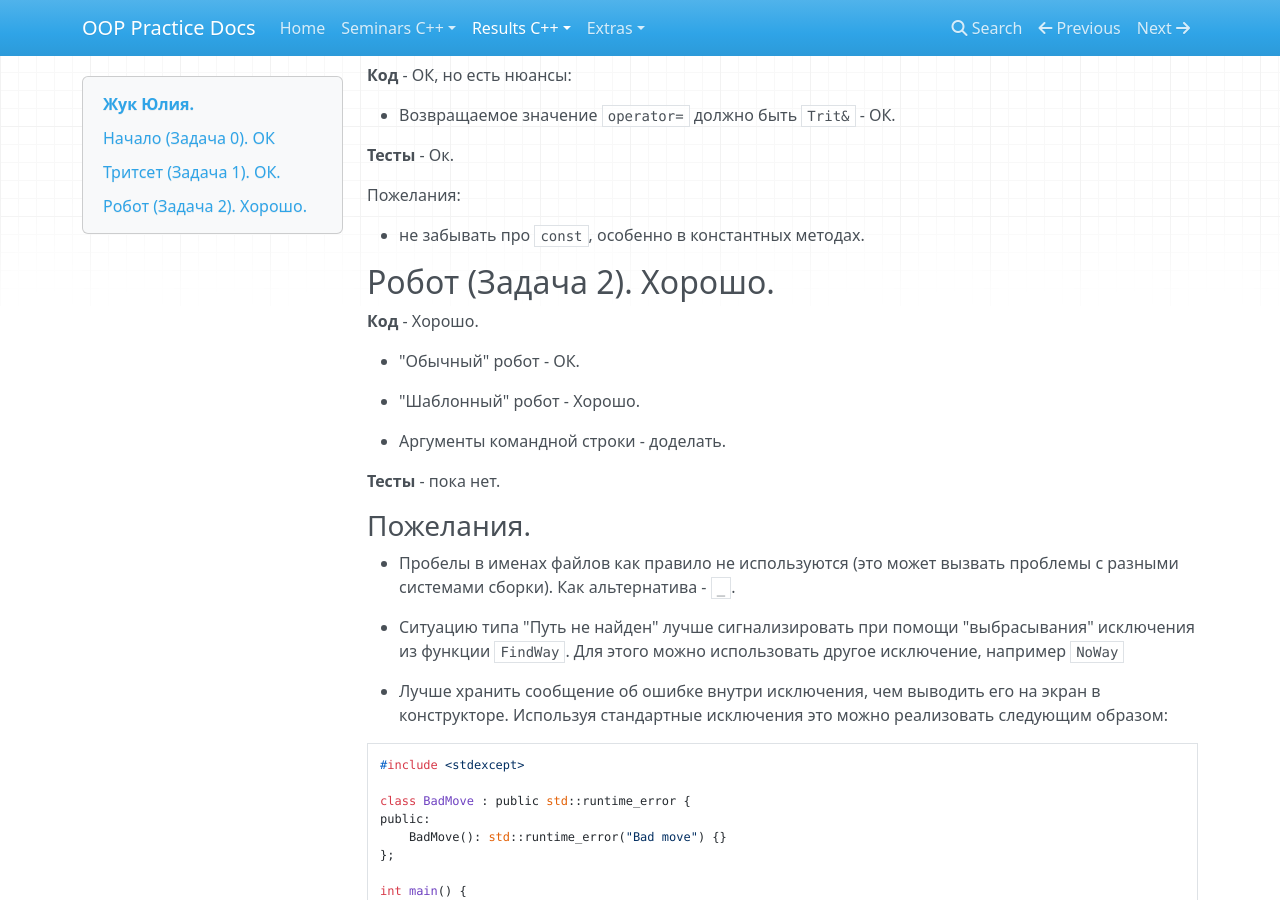
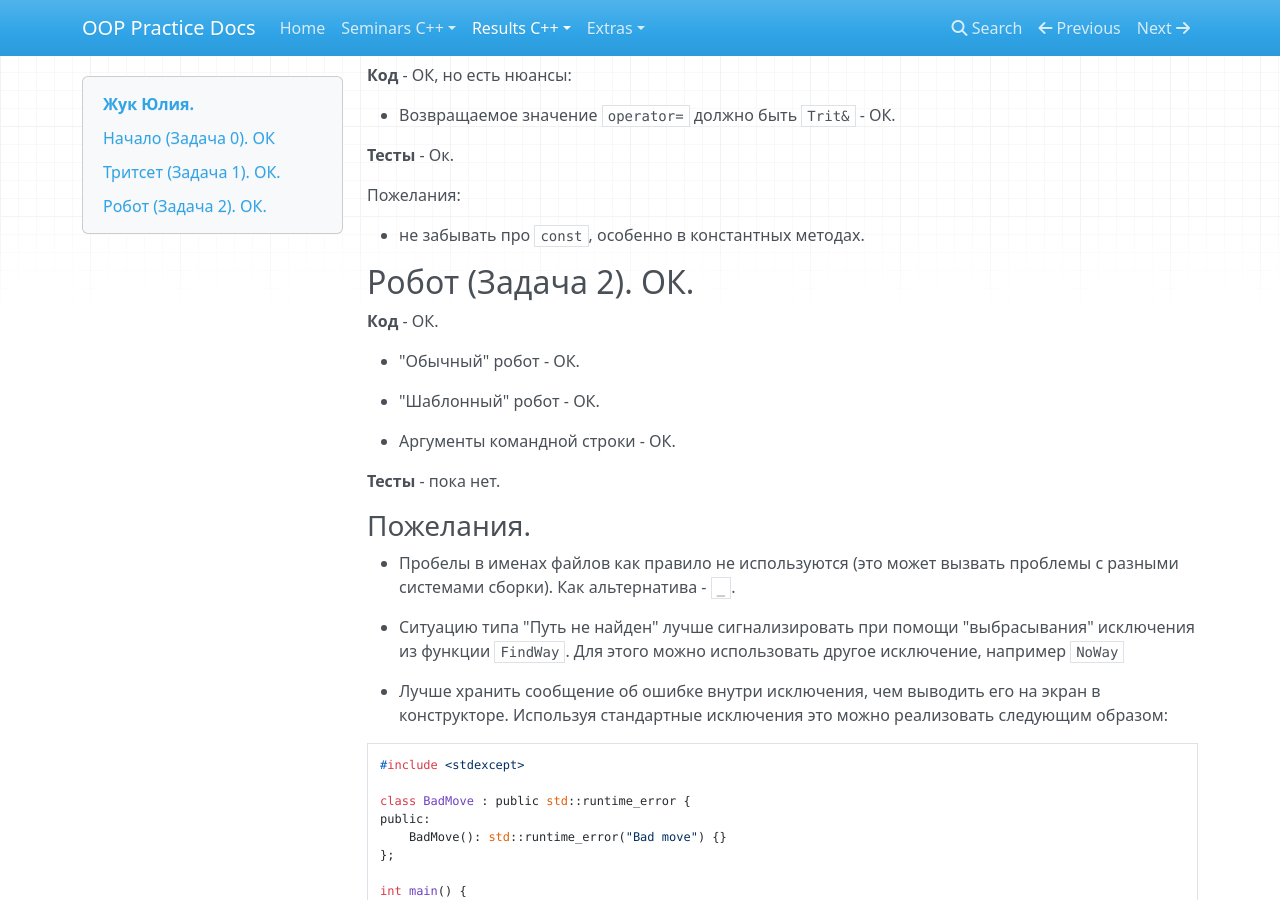
Before and after one commit to avoronkov/oop, an MkDocs documentation site: the page built from docs/2016.cpp/task0/zhuk.md, in a window 1280 px wide and 900 px high, scrolled down 374 px. Built offline with MkDocs 1.6.1, drawn with Linux system fonts in a browser that asks for light colours; nearby versions of some CDN libraries; old or Windows-style settings are respelled for this version of MkDocs.

Commit message:
zhuk results update

```diff
--- a/docs/2016.cpp/task0/zhuk.md
+++ b/docs/2016.cpp/task0/zhuk.md
@@ -22,15 +22,15 @@
 
 - не забывать про `const`, особенно в константных методах.
 
-## Робот (Задача 2). Хорошо.
+## Робот (Задача 2). ОК.
 
-**Код** - Хорошо.
+**Код** - ОК.
 
 - "Обычный" робот - ОК.
 
-- "Шаблонный" робот - Хорошо.
+- "Шаблонный" робот - ОК.
 
-- Аргументы командной строки  - доделать.
+- Аргументы командной строки  - ОК.
 
 **Тесты** - пока нет.
 
```
Also changed, not shown: docs/2016.cpp/results.md (+2 -2 lines).
